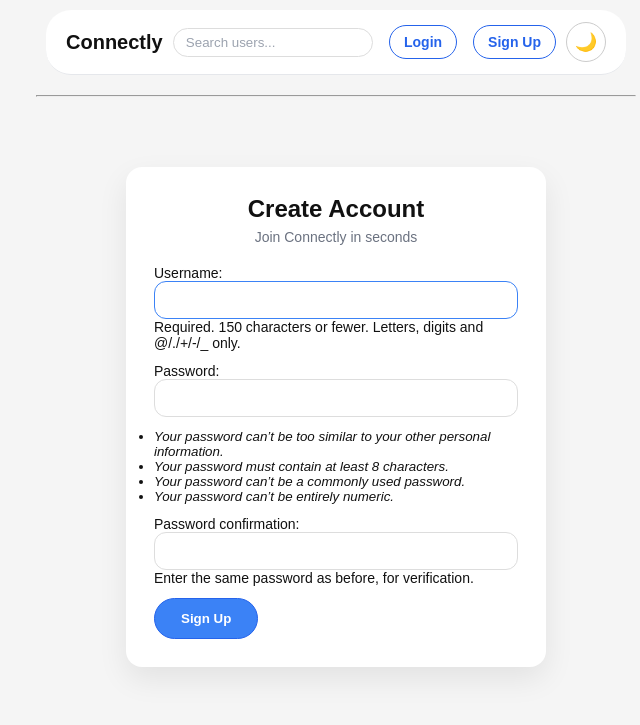
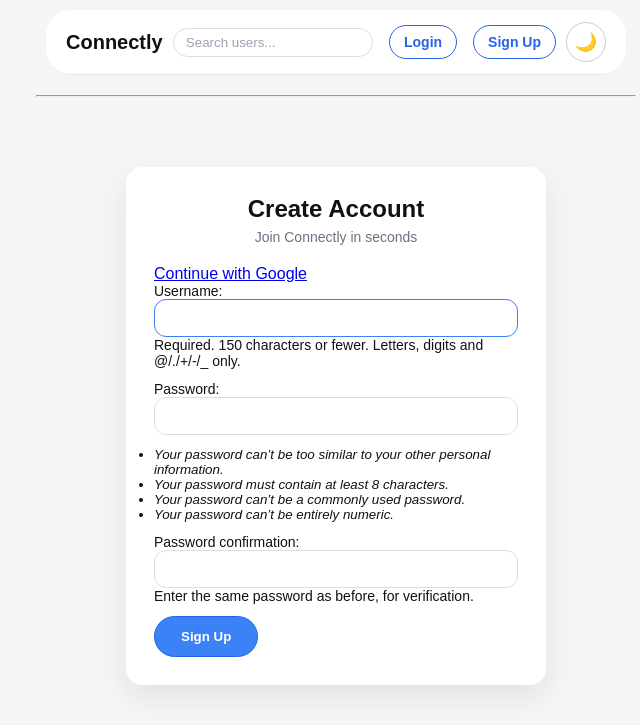
Before and after one commit to rifatsh3ikh/Connectly, a Django app: page /signup/ in a window 1280 px wide. Shown: the top 725 px of the page, without its empty margins (304-944 px from the left). Run offline with Django 5.2, Linux system fonts and the light colour scheme; data comes from the database, SQL or seed files in the repository; both versions use the stored data as it was after the commit; data that the repository does not hold is empty.

Commit message:
Initial commit

```diff
--- a/config/settings.py
+++ b/config/settings.py
@@ -152,6 +152,8 @@
 ACCOUNT_AUTHENTICATION_METHOD = "email"
 ACCOUNT_EMAIL_VERIFICATION = "none"
 
+SOCIALACCOUNT_LOGIN_ON_GET = True
+
 
 MEDIA_URL = "/media/"
 MEDIA_ROOT = BASE_DIR / "media"
--- a/core/templates/core/login.html
+++ b/core/templates/core/login.html
@@ -5,6 +5,10 @@
 
 <div class="auth-card">
     <h2>Welcome back</h2>
+
+    <a href="/accounts/google/login/" class="google-btn">
+        Continue with Google
+    </a>
 
     <form method="POST">
         {% csrf_token %}
--- a/core/templates/core/signup.html
+++ b/core/templates/core/signup.html
@@ -7,6 +7,10 @@
     <h2>Create Account</h2>
     <p class="auth-subtitle">Join Connectly in seconds</p>
 
+    <a href="/accounts/google/login/" class="google-btn">
+        Continue with Google
+    </a>
+
     <form method="POST">
         {% csrf_token %}
         {{ form.as_p }}
--- a/core/views.py
+++ b/core/views.py
@@ -13,6 +13,7 @@
 
 @login_required
 def feed(request):
+
     posts = Post.objects.all().order_by("-created_at")
 
     if request.user.is_authenticated:
```
Also changed, not shown: config/urls.py (line endings or trailing spaces), db.sqlite3.
